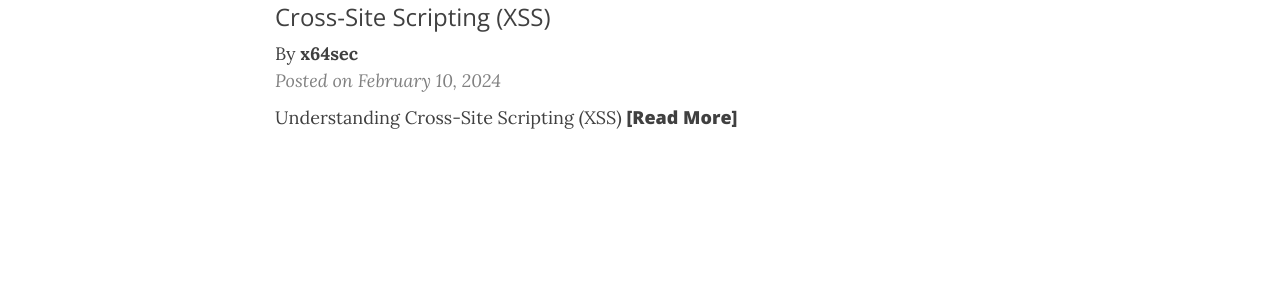
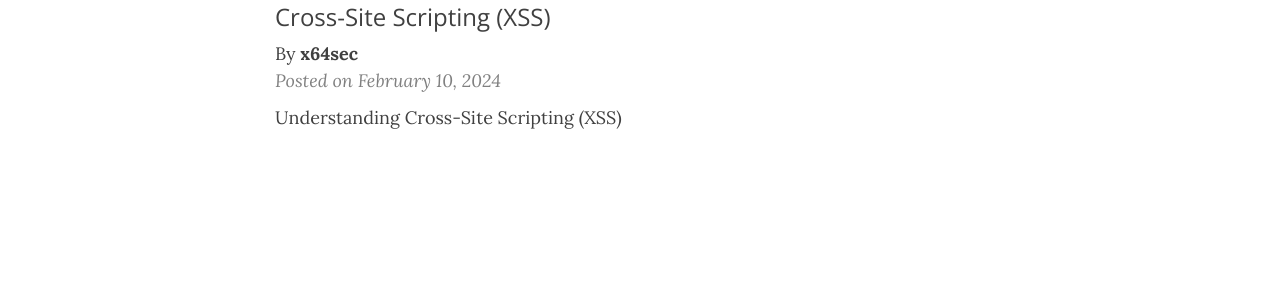
Before and after one commit to zerbaliy3v/zerbaliy3v.github.io, a Jekyll site: the page built from index.html, in a window 1280 px wide. Shown: the part 209-509 px from the top of the page. Built offline with Jekyll 4.4.1, drawn with Linux system fonts in a browser that asks for light colours; nearby versions of some CDN libraries; the list of posts is cut into pages by our own code; comment, search, counter and statistics services are not loaded.

Commit message:
Update home.html

```diff
--- a/_layouts/home.html
+++ b/_layouts/home.html
@@ -75,9 +75,6 @@ layout: page
         {% assign excerpt_length = site.excerpt_length | default: 50 %}
         {{ post.excerpt | strip_html | truncatewords: excerpt_length }}
         {% assign excerpt_word_count = post.excerpt | number_of_words %}
-        {% if post.content != post.excerpt or excerpt_word_count > excerpt_length %}
-          <a href="{{ post.url | absolute_url }}" class="post-read-more">[Read&nbsp;More]</a>
-        {% endif %}
       </div>
       {% endunless %}
 
```
